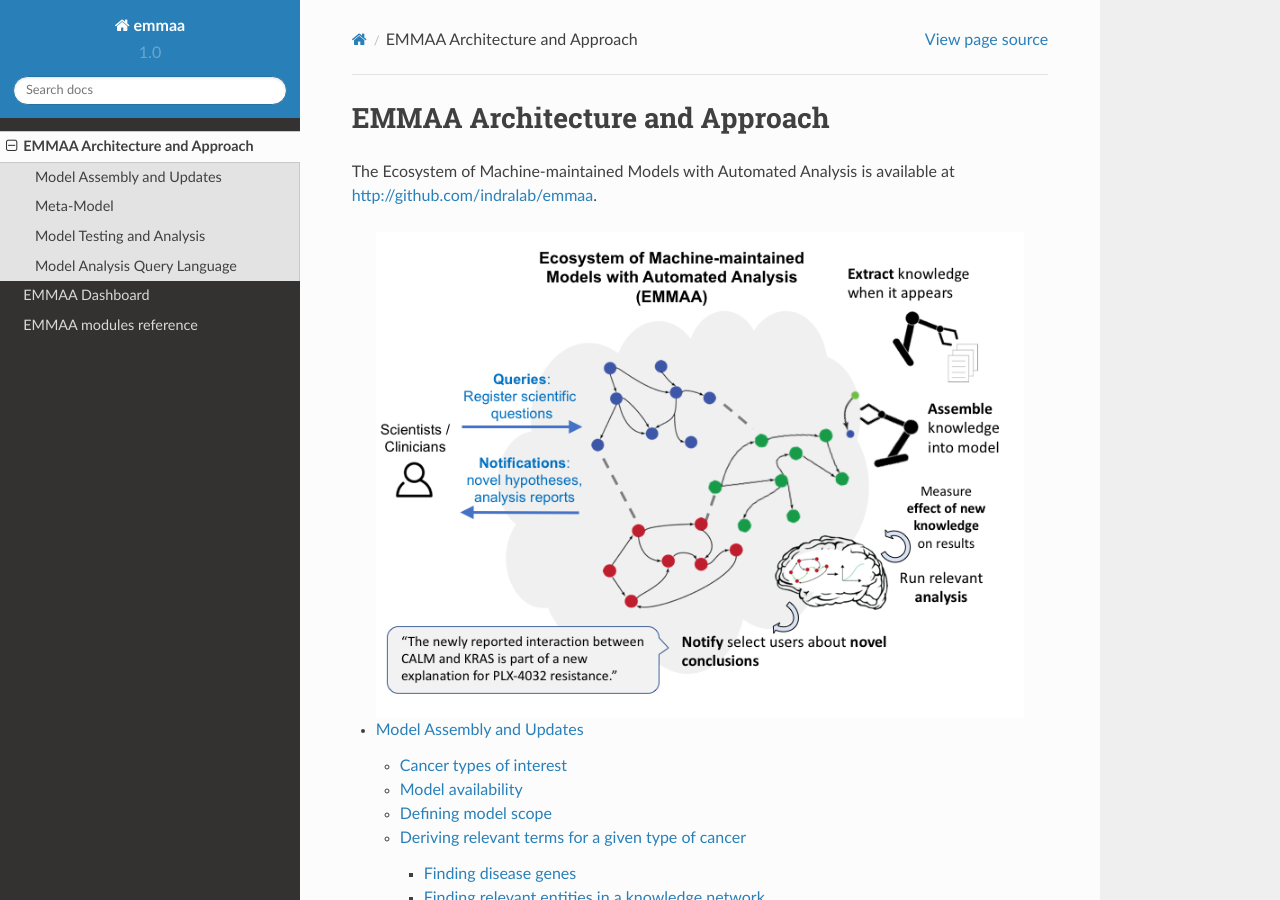
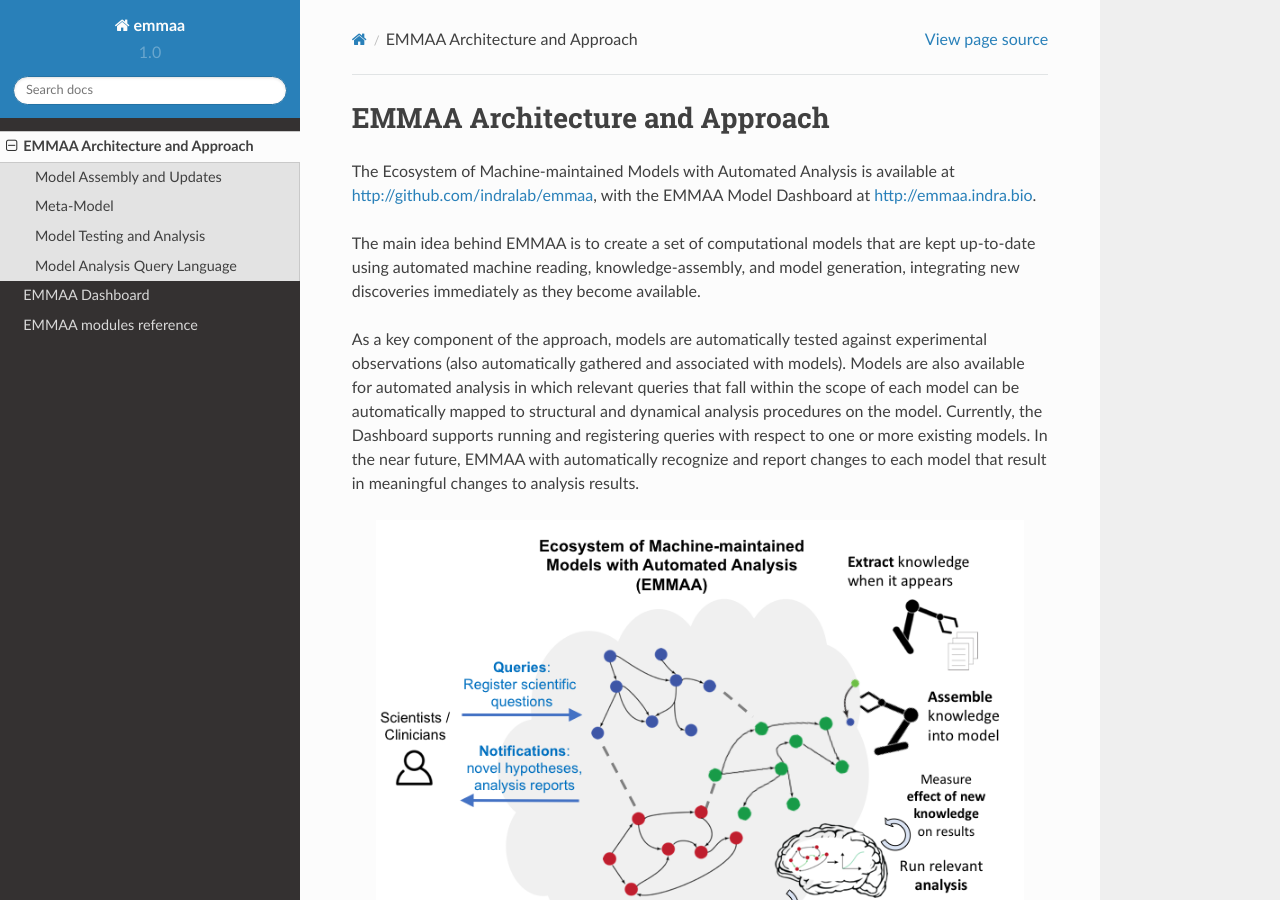
Before and after one commit to gyorilab/emmaa, a Sphinx documentation site: the page built from doc/architecture/index.rst, in a window 1280 px wide and 900 px high. Built offline with Sphinx 7.4.7 and the Read the Docs theme 2.0.0, drawn with Linux system fonts in a browser that asks for light colours.

Commit message:
Update intro to architecture

```diff
--- a/doc/architecture/assembly.rst
+++ b/doc/architecture/assembly.rst
@@ -22,7 +22,7 @@ Model availability
 ------------------
 
 EMMAA models may be browsed on the EMMAA Dashboard, for more information,
-see a tutorial to the dashboard here: :res:`dashboard`, and the dashboard
+see a tutorial to the dashboard here: :ref:`dashboard`, and the dashboard
 itself here: http://emmaa.indra.bio. For example the AML model can be
 accessed directly at http://emmaa.indra.bio/dashboard/aml.
 
--- a/doc/architecture/index.rst
+++ b/doc/architecture/index.rst
@@ -4,7 +4,22 @@ EMMAA Architecture and Approach
 ===============================
 
 The Ecosystem of Machine-maintained Models with Automated Analysis is
-available at http://github.com/indralab/emmaa.
+available at http://github.com/indralab/emmaa, with the EMMAA Model Dashboard
+at http://emmaa.indra.bio.
+
+The main idea behind EMMAA is to create a set of computational models that are
+kept up-to-date using automated machine reading, knowledge-assembly, and model
+generation, integrating new discoveries immediately as they become available.
+
+As a key component of the approach, models are automatically tested
+against experimental observations (also automatically gathered and associated
+with models). Models are also available for automated analysis in which
+relevant queries that fall within the scope of each model can be automatically
+mapped to structural and dynamical analysis procedures on the model. Currently,
+the Dashboard supports running and registering queries with respect to one or
+more existing models. In the near future, EMMAA with automatically recognize
+and report changes to each model that result in meaningful changes to analysis
+results.
 
 .. image:: ../_static/images/emmaa_overview.png
    :scale: 90 %
```
